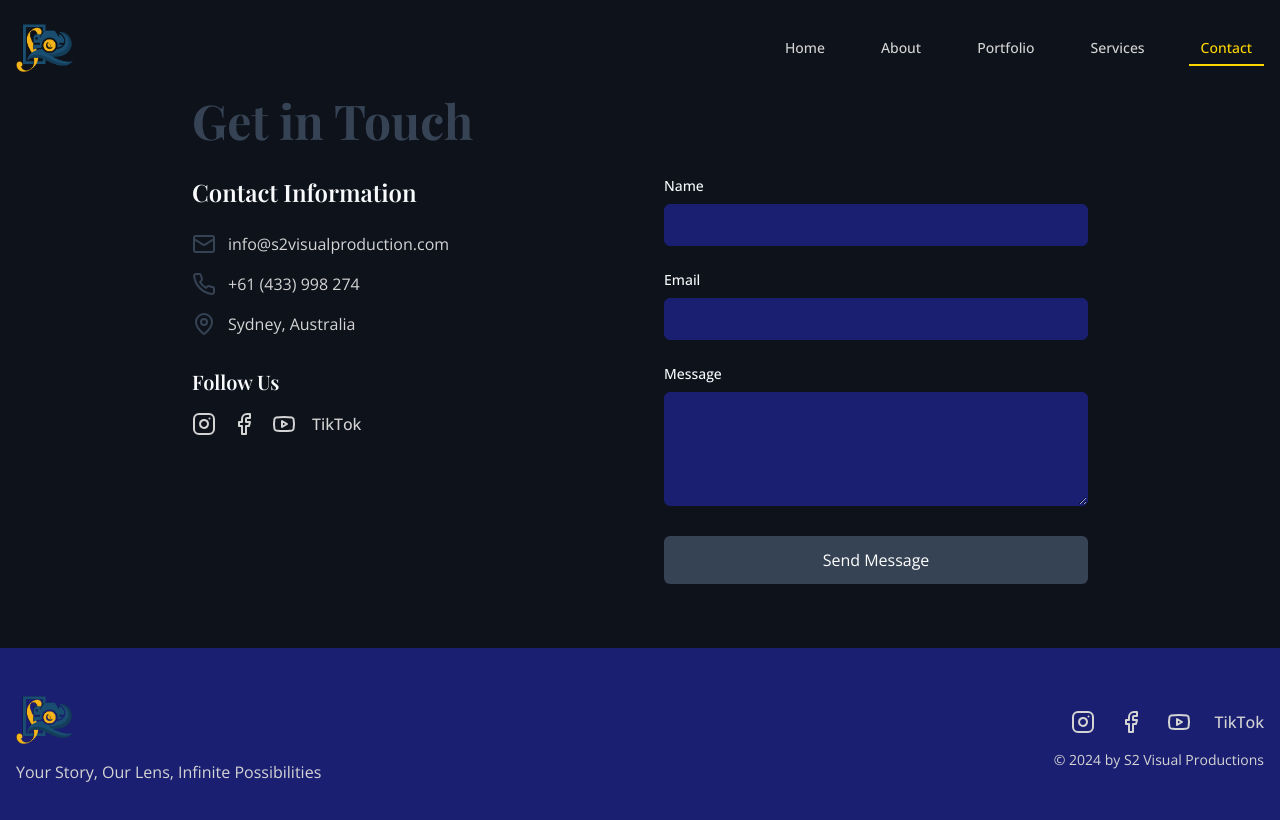
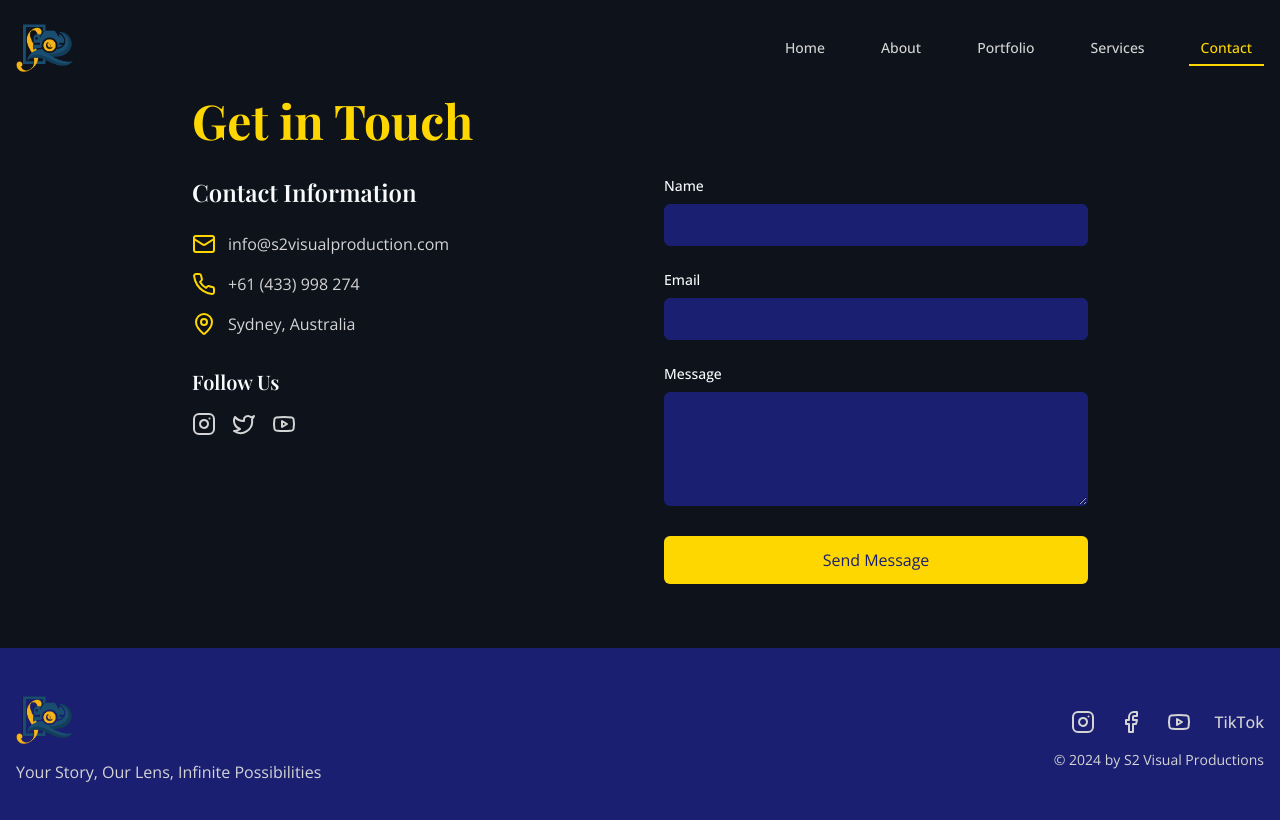
Before and after one commit to jacksonikpe/visual-journey-express, a React (Vite) app: page /contact in a window 1280 px wide. Shown: the top 820 px of the page. Built offline with nearby package versions, Linux system fonts and the light colour scheme.

Commit message:
Reverted to edit baf843ef-a433-4ae2-9f23-53530418e7b2: "Fix import error for Tiktok icon
Resolved the issue in `Footer.tsx` where the `Tiktok` icon was not exported from the `lucide-react` package, causing build failures.
[skip gpt_engineer]"

```diff
--- a/src/pages/Contact.tsx
+++ b/src/pages/Contact.tsx
@@ -1,5 +1,5 @@
 import { motion } from "framer-motion";
-import { Mail, Phone, MapPin, Instagram, Facebook, Youtube } from "lucide-react";
+import { Mail, Phone, MapPin, Instagram, Twitter, Youtube } from "lucide-react";
 import Navbar from "../components/Navbar";
 import Footer from "../components/Footer";
 
@@ -19,7 +19,7 @@ const Contact = () => {
           transition={{ duration: 0.5 }}
           className="max-w-4xl mx-auto"
         >
-          <h1 className="text-4xl md:text-5xl font-bold mb-8 text-[#364354]">
+          <h1 className="text-4xl md:text-5xl font-bold mb-8 text-primary">
             Get in Touch
           </h1>
 
@@ -31,19 +31,19 @@ const Contact = () => {
               </h2>
               <div className="space-y-4">
                 <div className="flex items-center space-x-3">
-                  <Mail className="text-[#364354]" />
+                  <Mail className="text-primary" />
                   <span className="text-muted-foreground">
                     info@s2visualproduction.com
                   </span>
                 </div>
                 <div className="flex items-center space-x-3">
-                  <Phone className="text-[#364354]" />
+                  <Phone className="text-primary" />
                   <span className="text-muted-foreground">
                     +61 (433) 998 274
                   </span>
                 </div>
                 <div className="flex items-center space-x-3">
-                  <MapPin className="text-[#364354]" />
+                  <MapPin className="text-primary" />
                   <span className="text-muted-foreground">
                     Sydney, Australia
                   </span>
@@ -54,36 +54,22 @@ const Contact = () => {
                 <h3 className="text-xl font-semibold mb-4">Follow Us</h3>
                 <div className="flex space-x-4">
                   <a
-                    href="https://www.instagram.com/s2visualproductions/profilecard/?igsh=MXBvZnoyeHR3N3hkbw=="
-                    className="text-muted-foreground hover:text-[#364354] transition-colors"
-                    target="_blank"
-                    rel="noopener noreferrer"
+                    href="#"
+                    className="text-muted-foreground hover:text-primary transition-colors"
                   >
                     <Instagram size={24} />
                   </a>
                   <a
-                    href="https://www.facebook.com/share/15TN46X83N/?mibextid=wwXIfr"
-                    className="text-muted-foreground hover:text-[#364354] transition-colors"
-                    target="_blank"
-                    rel="noopener noreferrer"
+                    href="#"
+                    className="text-muted-foreground hover:text-primary transition-colors"
                   >
-                    <Facebook size={24} />
+                    <Twitter size={24} />
                   </a>
                   <a
-                    href="https://youtube.com/@s2visualproduction?si=GxOu1ExFTWvtVahn"
-                    className="text-muted-foreground hover:text-[#364354] transition-colors"
-                    target="_blank"
-                    rel="noopener noreferrer"
+                    href="#"
+                    className="text-muted-foreground hover:text-primary transition-colors"
                   >
                     <Youtube size={24} />
-                  </a>
-                  <a
-                    href="https://www.tiktok.com/@s2.visual.productions?_t=8sgqAd0Xyle&_r=1"
-                    className="text-muted-foreground hover:text-[#364354] transition-colors font-medium"
-                    target="_blank"
-                    rel="noopener noreferrer"
-                  >
-                    TikTok
                   </a>
                 </div>
               </div>
@@ -102,7 +88,7 @@ const Contact = () => {
                   <input
                     type="text"
                     id="name"
-                    className="w-full px-4 py-2 bg-secondary border border-secondary rounded-md focus:outline-none focus:ring-2 focus:ring-[#364354]"
+                    className="w-full px-4 py-2 bg-secondary border border-secondary rounded-md focus:outline-none focus:ring-2 focus:ring-primary"
                     required
                   />
                 </div>
@@ -116,7 +102,7 @@ const Contact = () => {
                   <input
                     type="email"
                     id="email"
-                    className="w-full px-4 py-2 bg-secondary border border-secondary rounded-md focus:outline-none focus:ring-2 focus:ring-[#364354]"
+                    className="w-full px-4 py-2 bg-secondary border border-secondary rounded-md focus:outline-none focus:ring-2 focus:ring-primary"
                     required
                   />
                 </div>
@@ -130,13 +116,13 @@ const Contact = () => {
                   <textarea
                     id="message"
                     rows={4}
-                    className="w-full px-4 py-2 bg-secondary border border-secondary rounded-md focus:outline-none focus:ring-2 focus:ring-[#364354]"
+                    className="w-full px-4 py-2 bg-secondary border border-secondary rounded-md focus:outline-none focus:ring-2 focus:ring-primary"
                     required
                   ></textarea>
                 </div>
                 <button
                   type="submit"
-                  className="w-full px-6 py-3 bg-[#364354] text-white rounded-md hover:bg-[#364354]/90 transition-colors"
+                  className="w-full px-6 py-3 bg-primary text-primary-foreground rounded-md hover:bg-primary/90 transition-colors"
                 >
                   Send Message
                 </button>
```
